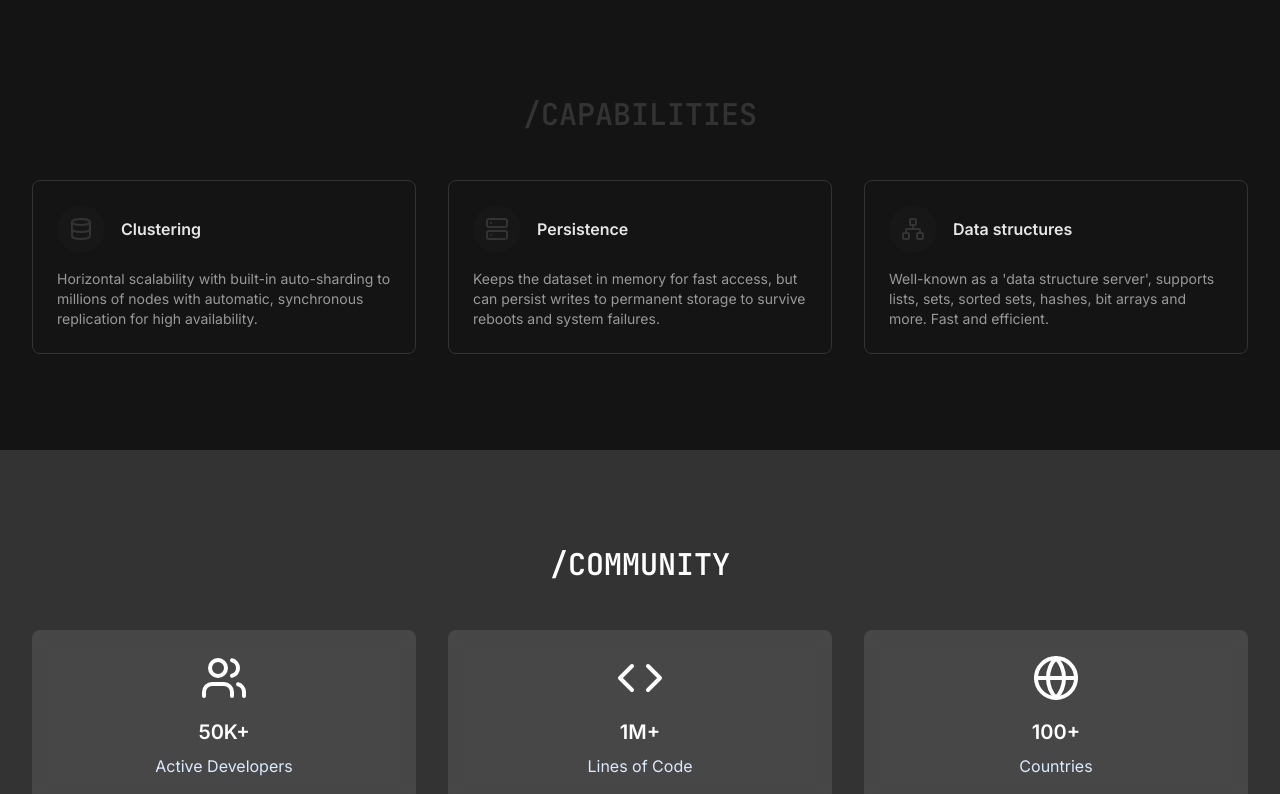
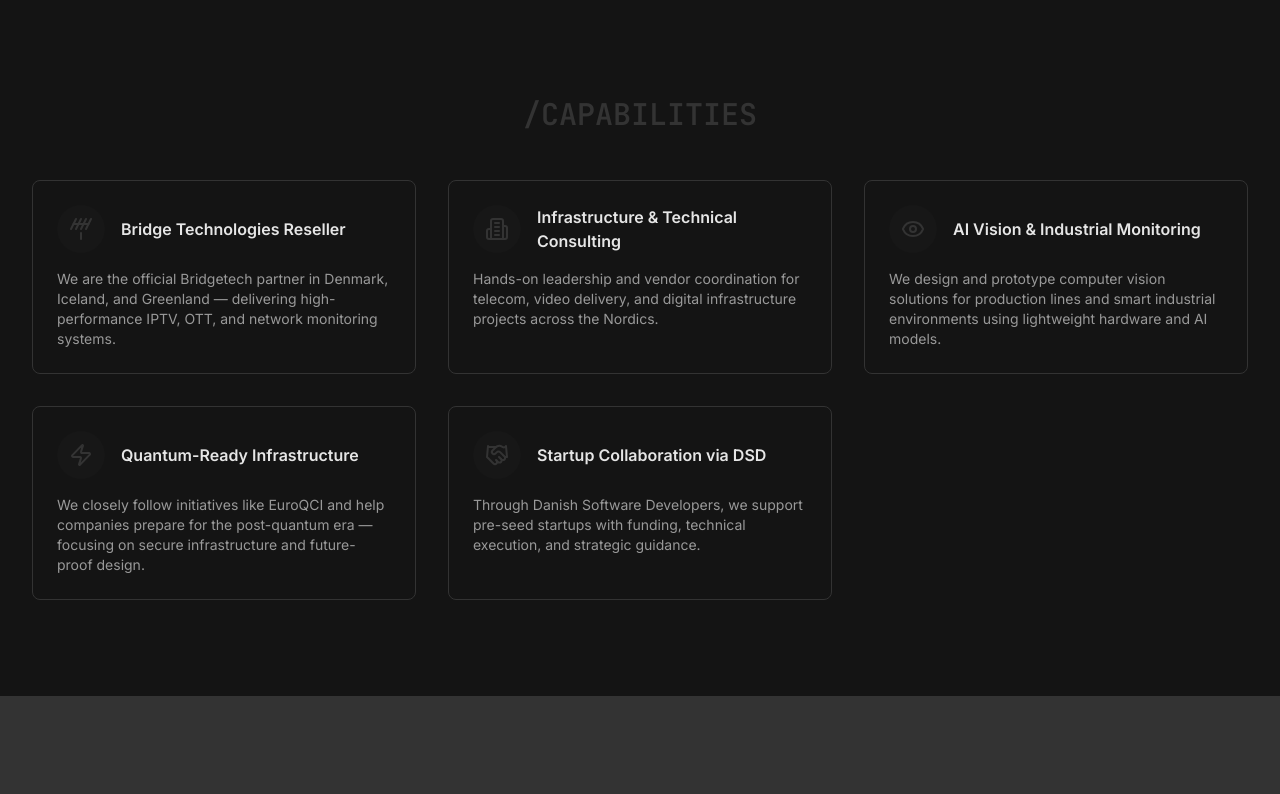
Before and after one commit to BilleMadsen/technology-company-landing-page-042, a React (Vite) app: page / in a window 1280 px wide. Shown: the part 629-1423 px from the top of the page. Built offline with nearby package versions, Linux system fonts and the light colour scheme.

Commit message:
Update features section
Updated the features section with new content, including details on Bridge Technologies, Infrastructure Consulting, AI Vision, Quantum-Ready Infrastructure, and Startup Collaboration.

```diff
--- a/src/pages/Index.tsx
+++ b/src/pages/Index.tsx
@@ -1,4 +1,4 @@
-import { Database, Server, Network, Users, Code, Globe } from "lucide-react";
+import { Antenna, Building2, Eye, Zap, Handshake, Users, Code, Globe } from "lucide-react";
 import { Button } from "@/components/ui/button";
 import Navbar from "@/components/Navbar";
 import FeatureCard from "@/components/FeatureCard";
@@ -37,21 +37,31 @@ const Index = () => {
           <h2 className="text-3xl font-mono font-bold mb-12 text-center text-primary">
             /CAPABILITIES
           </h2>
-          <div className="grid md:grid-cols-3 gap-8">
+          <div className="grid md:grid-cols-2 lg:grid-cols-3 gap-8">
             <FeatureCard
-              title="Clustering"
-              description="Horizontal scalability with built-in auto-sharding to millions of nodes with automatic, synchronous replication for high availability."
-              icon={Database}
+              title="Bridge Technologies Reseller"
+              description="We are the official Bridgetech partner in Denmark, Iceland, and Greenland — delivering high-performance IPTV, OTT, and network monitoring systems."
+              icon={Antenna}
             />
             <FeatureCard
-              title="Persistence"
-              description="Keeps the dataset in memory for fast access, but can persist writes to permanent storage to survive reboots and system failures."
-              icon={Server}
+              title="Infrastructure & Technical Consulting"
+              description="Hands-on leadership and vendor coordination for telecom, video delivery, and digital infrastructure projects across the Nordics."
+              icon={Building2}
             />
             <FeatureCard
-              title="Data structures"
-              description="Well-known as a 'data structure server', supports lists, sets, sorted sets, hashes, bit arrays and more. Fast and efficient."
-              icon={Network}
+              title="AI Vision & Industrial Monitoring"
+              description="We design and prototype computer vision solutions for production lines and smart industrial environments using lightweight hardware and AI models."
+              icon={Eye}
+            />
+            <FeatureCard
+              title="Quantum-Ready Infrastructure"
+              description="We closely follow initiatives like EuroQCI and help companies prepare for the post-quantum era — focusing on secure infrastructure and future-proof design."
+              icon={Zap}
+            />
+            <FeatureCard
+              title="Startup Collaboration via DSD"
+              description="Through Danish Software Developers, we support pre-seed startups with funding, technical execution, and strategic guidance."
+              icon={Handshake}
             />
           </div>
         </div>
```
